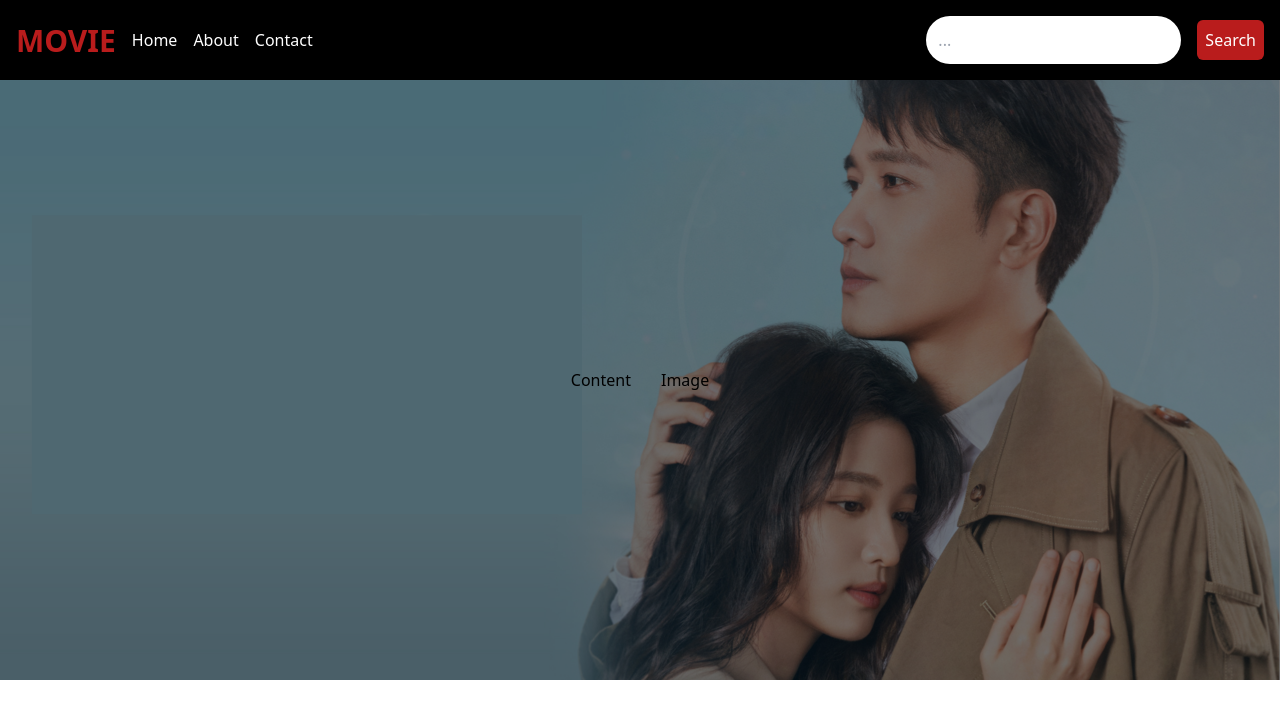
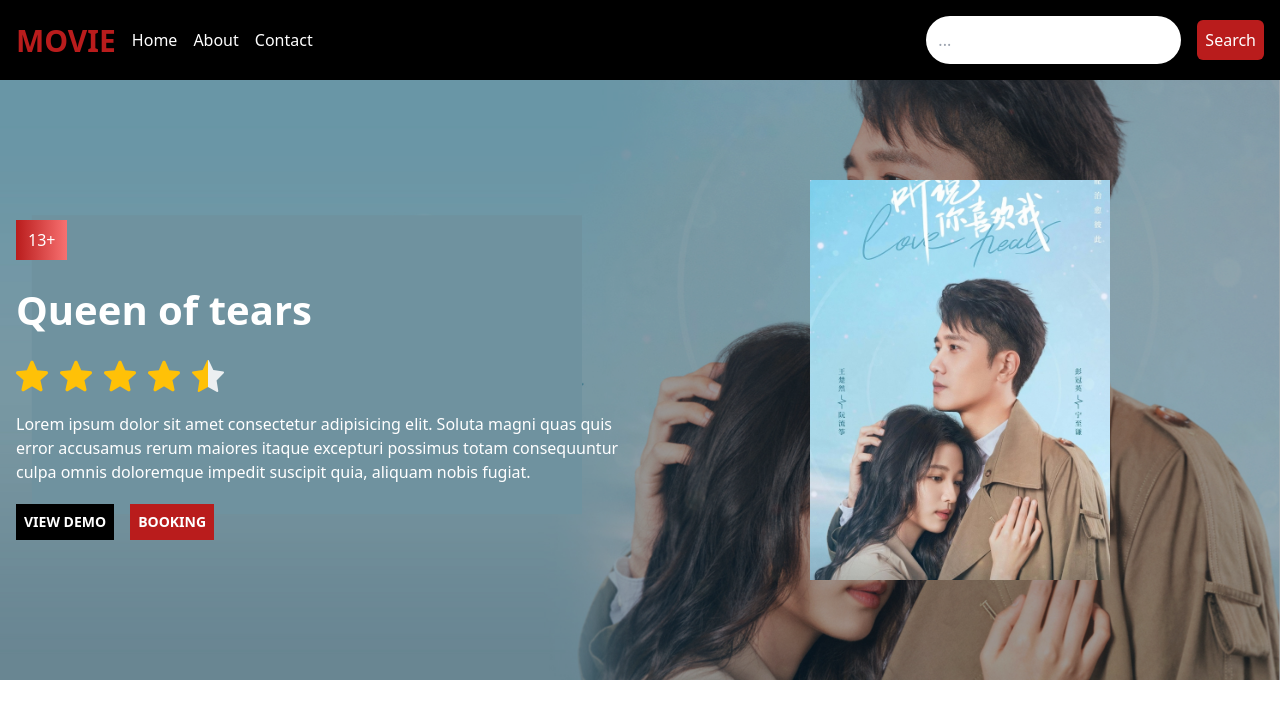
Before and after one commit to nowfdev/onepercent-movie-app, a React (Vite) app: page / in a window 1280 px wide. Shown: the top 718 px of the page. Built offline with nearby package versions, Linux system fonts and the light colour scheme.

Commit message:
Complete dump banner

```diff
--- a/src/components/Banner.jsx
+++ b/src/components/Banner.jsx
@@ -1,10 +1,58 @@
+import IconRating from "../assets/rating.png";
+import IconRatingHalf from "../assets/rating-half.png";
+import ImgTemp from "../assets/temp-1.jpeg";
+import IconPlay from "../assets/play-button.png";
+
 const Banner = () => {
   return (
     <div className="w-full h-[600px] bg-banner bg-center bg-no-repeat bg-cover relative">
-      <div className="absolute w-full h-full top-0 left-0 bg-black opacity-50" />
-      <div className="w-full h-full flex items-center justify-center space-x-[30px] p-4">
-        <div>Content</div>
-        <div>Image</div>
+      <div className="absolute w-full h-full top-0 left-0 bg-black opacity-30" />
+      <div className="w-full h-full flex items-center justify-center space-x-[30px] p-4 relative z-20">
+        <div className="flex flex-col space-y-5 items-baseline w-[50%]">
+          <p className="py-2 px-3 text-md text-white bg-gradient-to-r from-red-700 to-red-400">
+            13+
+          </p>
+          <div className="flex flex-col space-y-4 text-white text-[40px] font-bold">
+            <h2>Queen of tears</h2>
+          </div>
+          <div className=" flex items-center space-x-3">
+            <img src={IconRating} alt="rating" className="w-8 h-8"></img>
+            <img src={IconRating} alt="rating" className="w-8 h-8"></img>
+            <img src={IconRating} alt="rating" className="w-8 h-8"></img>
+            <img src={IconRating} alt="rating" className="w-8 h-8"></img>
+            <img
+              src={IconRatingHalf}
+              alt="ratingHaft"
+              className="w-8 h-8"
+            ></img>
+          </div>
+          <p className="text-white">
+            Lorem ipsum dolor sit amet consectetur adipisicing elit. Soluta
+            magni quas quis error accusamus rerum maiores itaque excepturi
+            possimus totam consequuntur culpa omnis doloremque impedit suscipit
+            quia, aliquam nobis fugiat.
+          </p>
+          <div className="flex items-center space-x-4">
+            <button className="p-2 text-white bg-black font-bold text-sm uppercase">
+              View Demo
+            </button>
+            <button className="p-2 text-white bg-red-700 font-bold text-sm uppercase">
+              Booking
+            </button>
+          </div>
+        </div>
+        <div className="w-[50%] flex items-center justify-center">
+          <div className="w-[300px] h-[400px] relative group cursor-pointer">
+            <img src={ImgTemp} className="w-full h-full object-cover"></img>
+            <div className="w-full h-full absolute top-0 left-0 flex items-center justify-center backdrop-blur-sm opacity-0 group-hover:opacity-100 transition-opacity duration-500 ease-in-out">
+              <img
+                src={IconPlay}
+                alt="play"
+                className="w-16 h-16 relative z-20"
+              />
+            </div>
+          </div>
+        </div>
       </div>
     </div>
   );
```
Also changed, not shown: src/assets/temp-1.jpeg (added).
